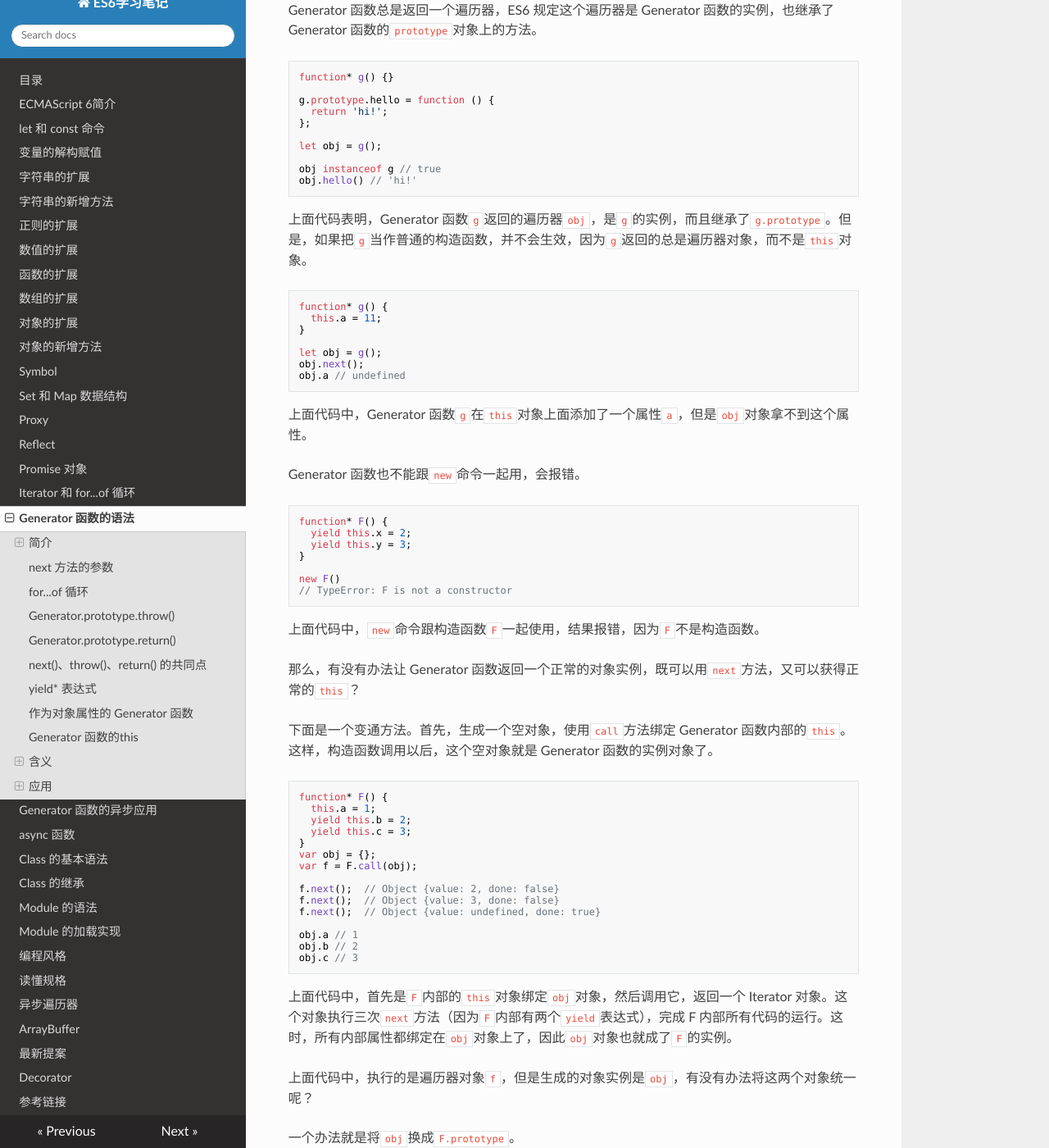
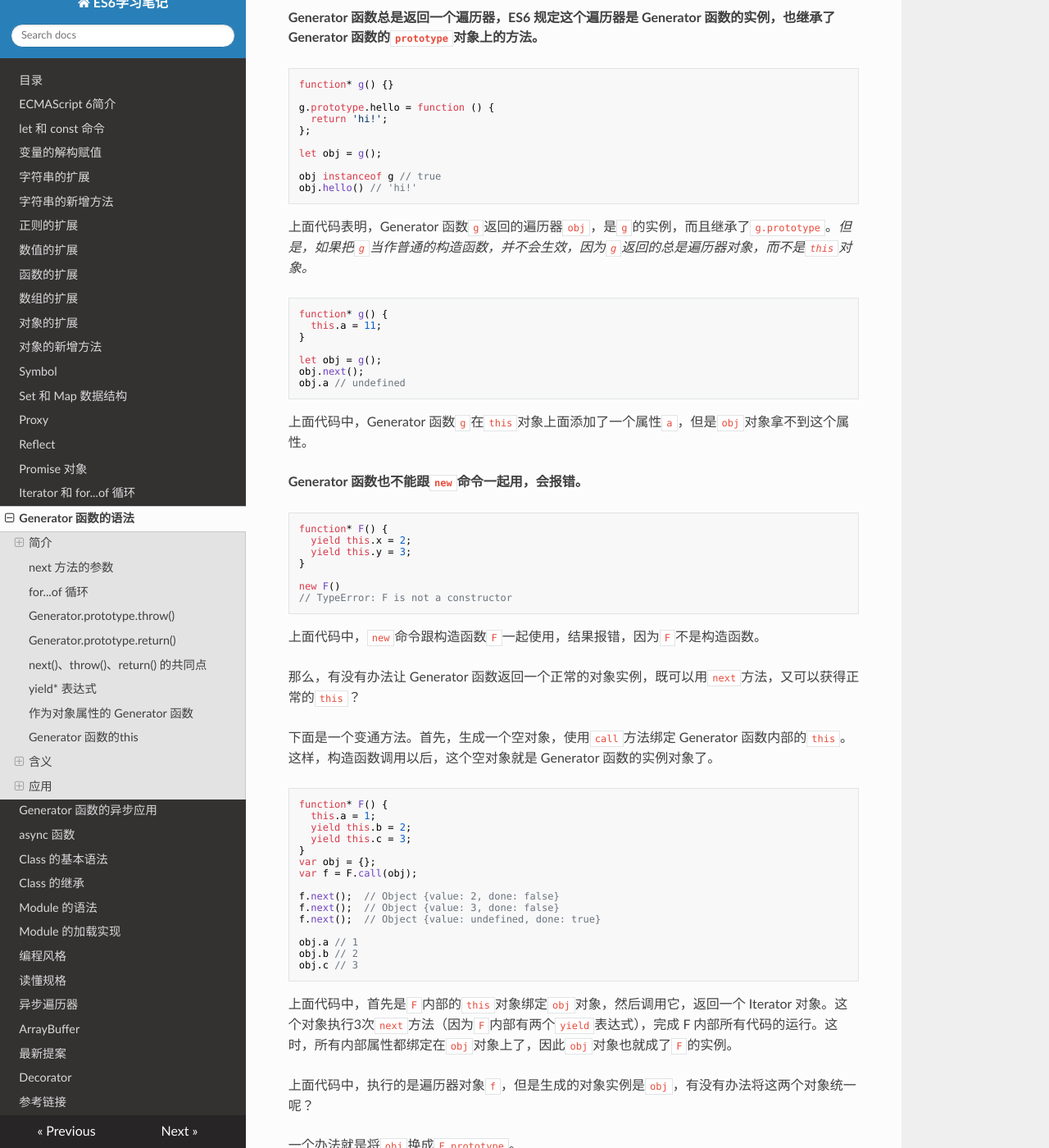
Before and after one commit to filefi/NotesOfES6, an MkDocs documentation site: the page built from docs/generator.md, in a window 1280 px wide and 1400 px high, scrolled down 21092 px. Shown: the whole window at 82% size. Built offline with MkDocs 1.6.1, drawn with Linux system fonts in a browser that asks for light colours; nearby versions of some CDN libraries; some of the changed text lies outside the part shown.

Commit message:
generator.md finished

````diff
--- a/docs/generator.md
+++ b/docs/generator.md
@@ -876,7 +876,7 @@ gen.next().value // "close"
 
 上面例子中，`outer2`使用了`yield*`，`outer1`没使用。结果就是，`outer1`返回一个遍历器对象，`outer2`返回该遍历器对象的内部值。
 
-从语法角度看，如果`yield`表达式后面跟的是一个遍历器对象，需要在`yield`表达式后面加上星号，表明它返回的是一个遍历器对象。这被称为`yield*`表达式。
+**从语法角度看，如果`yield`表达式后面跟的是一个遍历器对象，需要在`yield`表达式后面加上星号，表明它返回的是一个遍历器对象。这被称为`yield*`表达式。**
 
 ```javascript
 let delegatedIterator = (function* () {
@@ -921,9 +921,9 @@ function* concat(iter1, iter2) {
 }
 ```
 
-上面代码说明，`yield*`后面的 Generator 函数（没有`return`语句时），不过是`for...of`的一种简写形式，完全可以用后者替代前者。反之，在有`return`语句时，则需要用`var value = yield* iterator`的形式获取`return`语句的值。
-
-如果`yield*`后面跟着一个数组，由于数组原生支持遍历器，因此就会遍历数组成员。
+上面代码说明，**`yield*`后面的 Generator 函数（没有`return`语句时），不过是`for...of`的一种简写形式，完全可以用后者替代前者。反之，在有`return`语句时，则需要用`var value = yield* iterator`的形式获取`return`语句的值。**
+
+**如果`yield*`后面跟着一个数组，由于数组原生支持遍历器，因此就会遍历数组成员。**
 
 ```javascript
 function* gen(){
@@ -935,7 +935,7 @@ gen().next() // { value:"a", done:false }
 
 上面代码中，`yield`命令后面如果不加星号，返回的是整个数组，加了星号就表示返回的是数组的遍历器对象。
 
-实际上，任何数据结构只要有 Iterator 接口，就可以被`yield*`遍历。
+**实际上，任何数据结构只要有 Iterator 接口，就可以被`yield*`遍历。**
 
 ```javascript
 let read = (function* () {
@@ -1002,7 +1002,7 @@ function* logReturned(genObj) {
 
 上面代码中，存在两次遍历。第一次是扩展运算符遍历函数`logReturned`返回的遍历器对象，第二次是`yield*`语句遍历函数`genFuncWithReturn`返回的遍历器对象。这两次遍历的效果是叠加的，最终表现为扩展运算符遍历函数`genFuncWithReturn`返回的遍历器对象。所以，最后的数据表达式得到的值等于`[ 'a', 'b' ]`。但是，函数`genFuncWithReturn`的`return`语句的返回值`The result`，会返回给函数`logReturned`内部的`result`变量，因此会有终端输出。
 
-`yield*`命令可以很方便地取出嵌套数组的所有成员。
+**`yield*`命令可以很方便地取出嵌套数组的所有成员。**
 
 ```javascript
 function* iterTree(tree) {
@@ -1099,7 +1099,7 @@ let obj = {
 
 ## Generator 函数的`this`
 
-Generator 函数总是返回一个遍历器，ES6 规定这个遍历器是 Generator 函数的实例，也继承了 Generator 函数的`prototype`对象上的方法。
+**Generator 函数总是返回一个遍历器，ES6 规定这个遍历器是 Generator 函数的实例，也继承了 Generator 函数的`prototype`对象上的方法。**
 
 ```javascript
 function* g() {}
@@ -1114,7 +1114,7 @@ obj instanceof g // true
 obj.hello() // 'hi!'
 ```
 
-上面代码表明，Generator 函数`g`返回的遍历器`obj`，是`g`的实例，而且继承了`g.prototype`。但是，如果把`g`当作普通的构造函数，并不会生效，因为`g`返回的总是遍历器对象，而不是`this`对象。
+上面代码表明，Generator 函数`g`返回的遍历器`obj`，是`g`的实例，而且继承了`g.prototype`。*但是，如果把`g`当作普通的构造函数，并不会生效，因为`g`返回的总是遍历器对象，而不是`this`对象。*
 
 ```javascript
 function* g() {
@@ -1128,7 +1128,7 @@ obj.a // undefined
 
 上面代码中，Generator 函数`g`在`this`对象上面添加了一个属性`a`，但是`obj`对象拿不到这个属性。
 
-Generator 函数也不能跟`new`命令一起用，会报错。
+**Generator 函数也不能跟`new`命令一起用，会报错。**
 
 ```javascript
 function* F() {
@@ -1164,7 +1164,7 @@ obj.b // 2
 obj.c // 3
 ```
 
-上面代码中，首先是`F`内部的`this`对象绑定`obj`对象，然后调用它，返回一个 Iterator 对象。这个对象执行三次`next`方法（因为`F`内部有两个`yield`表达式），完成 F 内部所有代码的运行。这时，所有内部属性都绑定在`obj`对象上了，因此`obj`对象也就成了`F`的实例。
+上面代码中，首先是`F`内部的`this`对象绑定`obj`对象，然后调用它，返回一个 Iterator 对象。这个对象执行3次`next`方法（因为`F`内部有两个`yield`表达式），完成 F 内部所有代码的运行。这时，所有内部属性都绑定在`obj`对象上了，因此`obj`对象也就成了`F`的实例。
 
 上面代码中，执行的是遍历器对象`f`，但是生成的对象实例是`obj`，有没有办法将这两个对象统一呢？
 
````
Also changed, not shown: other parts of docs/generator.md (+4 -4 lines).
